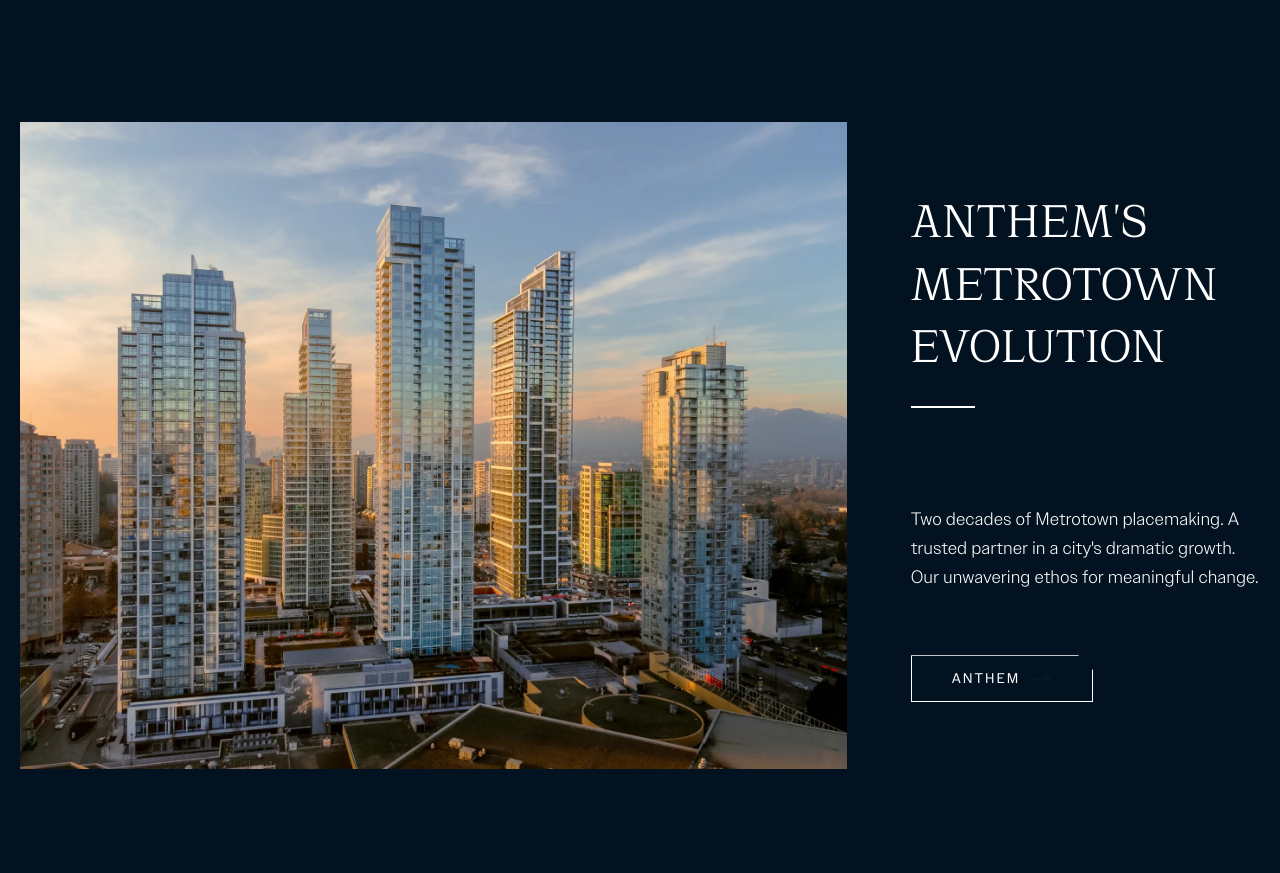
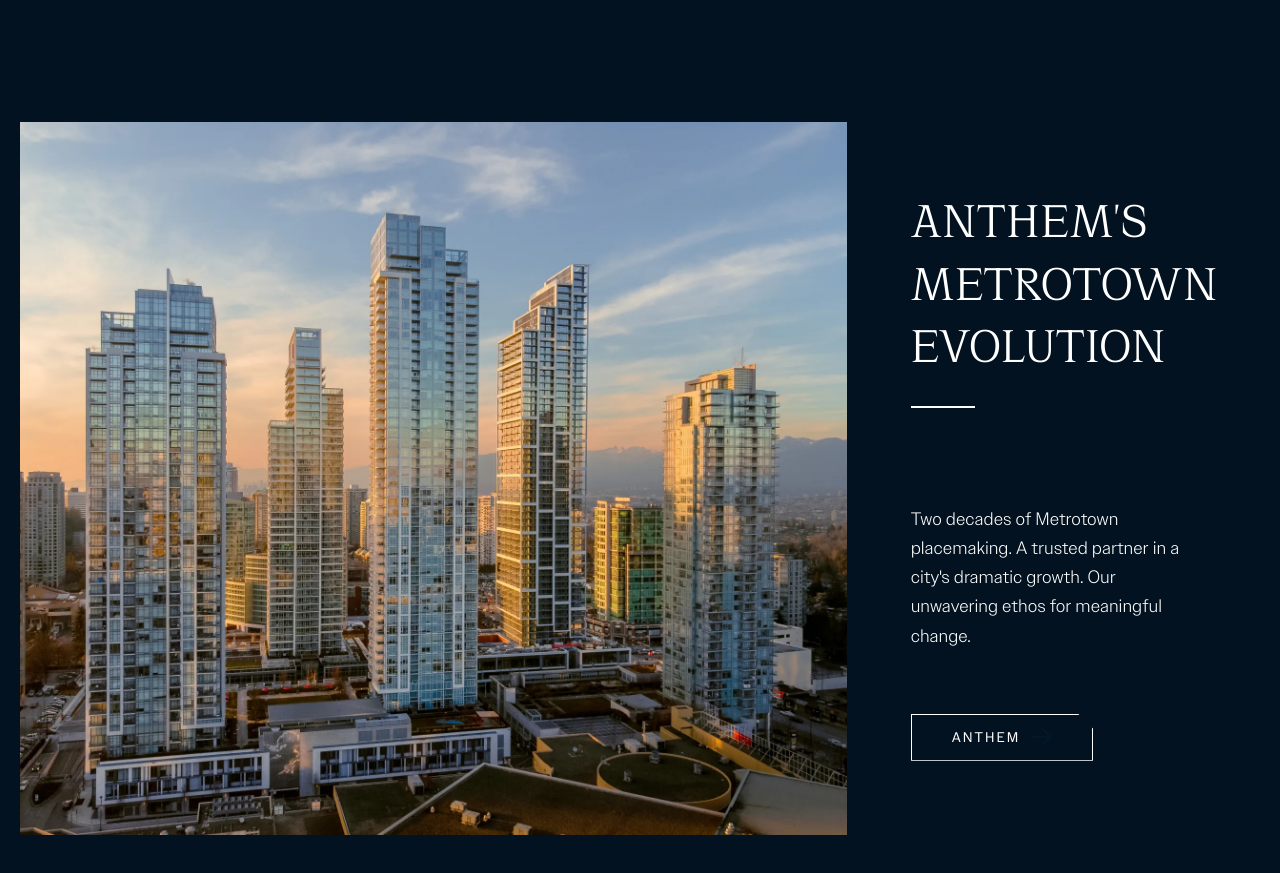
Before and after one commit to dannypaton/ethos, a Next.js app: page / in a window 1280 px wide. Shown: the part 2040-2913 px from the top of the page. Built offline with nearby package versions, Linux system fonts and the light colour scheme; a web font is replaced by a local one.

Commit message:
mobile updates

```diff
--- a/src/components/Evolution.tsx
+++ b/src/components/Evolution.tsx
@@ -229,7 +229,7 @@
         {/* Right side - Content */}
         <div
           ref={textRef}
-          className="w-full lg:w-4/12 flex flex-col md:pl-16 lg:pt-16"
+          className="w-full lg:w-4/12 flex flex-col md:pl-16 lg:pt-16 p-[6%]"
         >
           <div>
             <h2
--- a/src/components/ManyOne.tsx
+++ b/src/components/ManyOne.tsx
@@ -226,7 +226,7 @@
             className="absolute top-1/2 left-1/2 -translate-x-1/2 -translate-y-1/2 w-full h-full flex items-center justify-center z-30 pointer-events-none"
           >
             <div className="flex flex-col items-center justify-center absolute inset-0">
-              <h1 className="text-[70px] md:text-[110px] lg:text-[280px] text-white text-center z-50 leading-[210px] top-[-50px] relative">
+              <h1 className="text-[110px] md:text-[110px] lg:text-[280px] text-white text-center z-50 leading-[80px] md:leading-[110px] lg:leading-[220px] top-[10px] md:top-[-50px] lg:top-[-50px] relative">
                 {textLayout.map((row, rowIndex) => (
                   <div
                     key={`row-${rowIndex}`}
```
